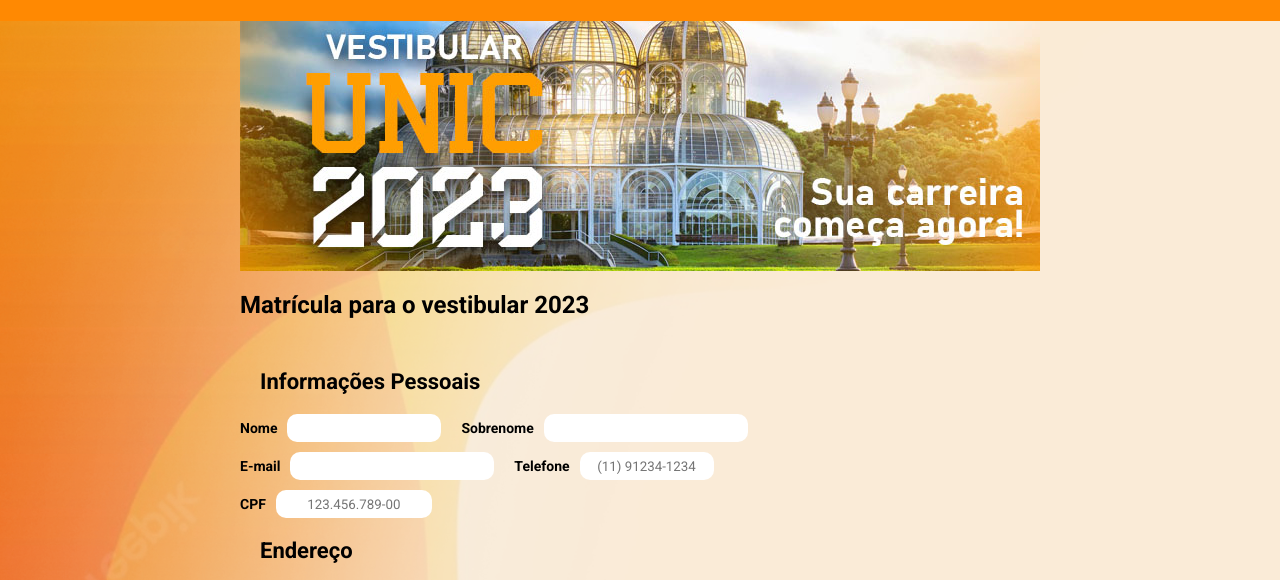
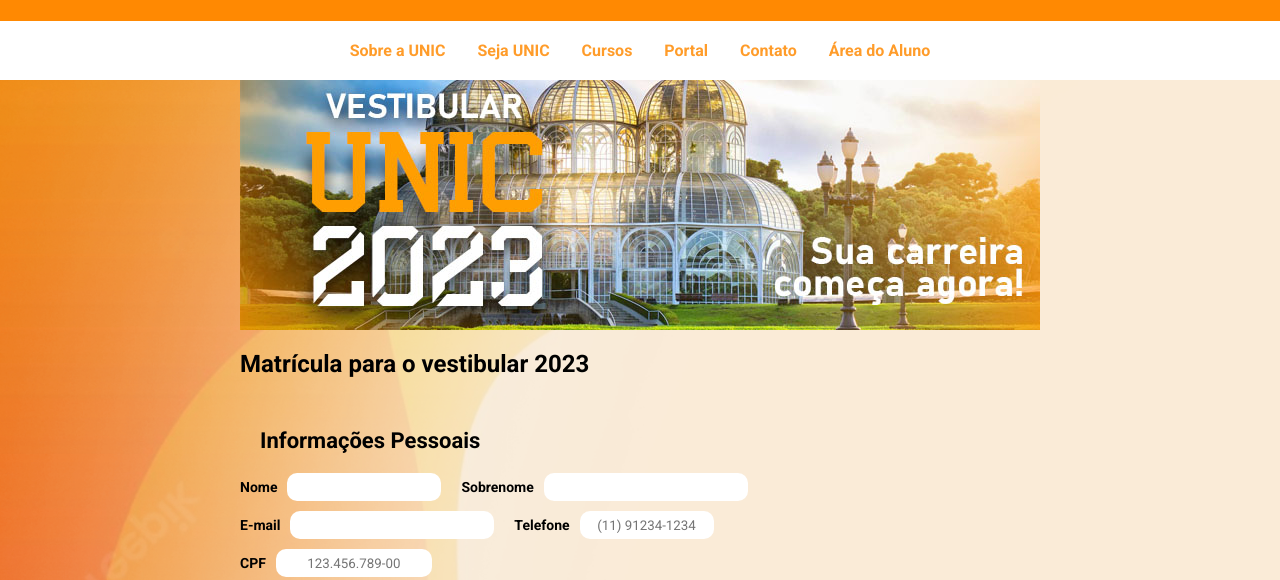
Before and after one commit to hsanfilippo/curso_ebac_frontend, a plain HTML site: page index.html in a window 1280 px wide. Both pictures are taken after a click on the element 640 px from the left and 127 px from the top of the page. Shown: the part 147-727 px from the top of the page. Drawn offline with nearby package versions, Linux system fonts and the light colour scheme.

Commit message:
Update main.css

```diff
--- a/main.css
+++ b/main.css
@@ -55,6 +55,7 @@ header h2 {
 #menu-expand {
     background-color: rgb(255, 255, 255);
     text-align: center;
+    display: none;
 }
 
 #menu-expand ul li {
```
